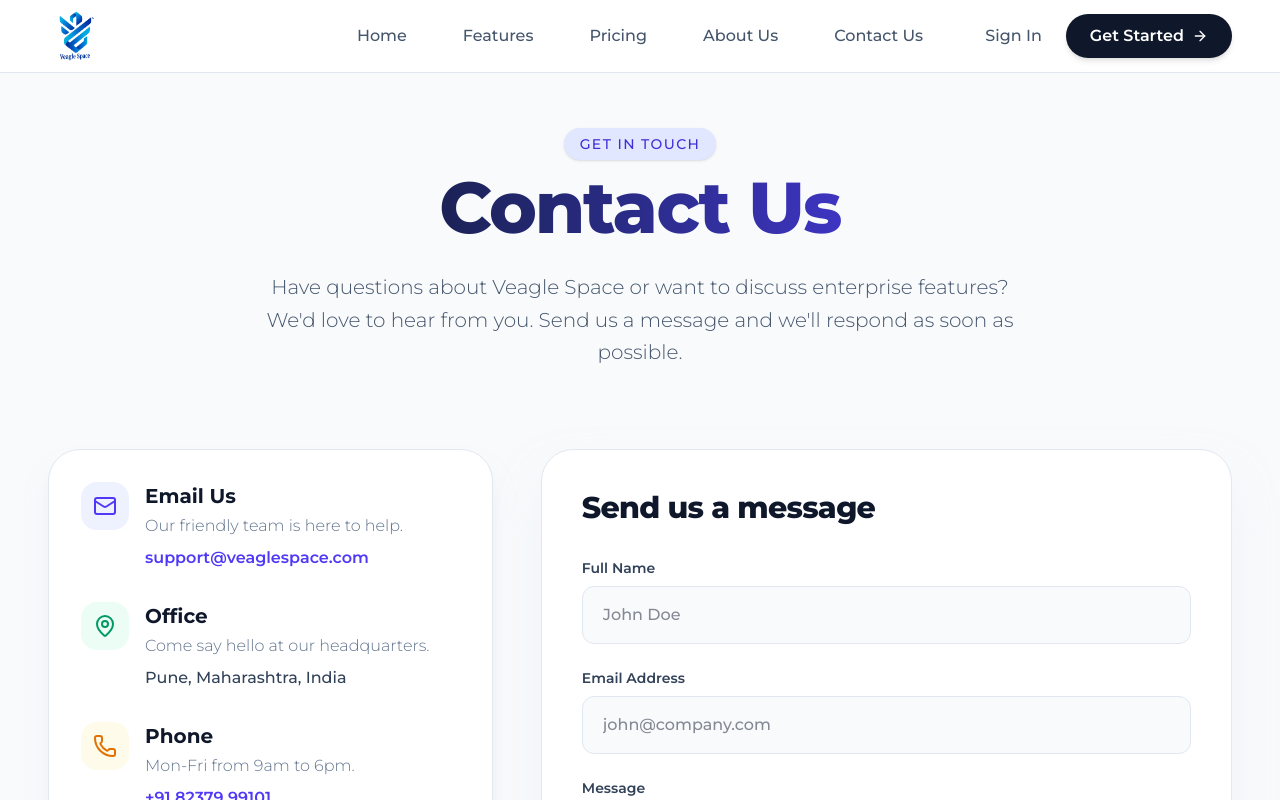
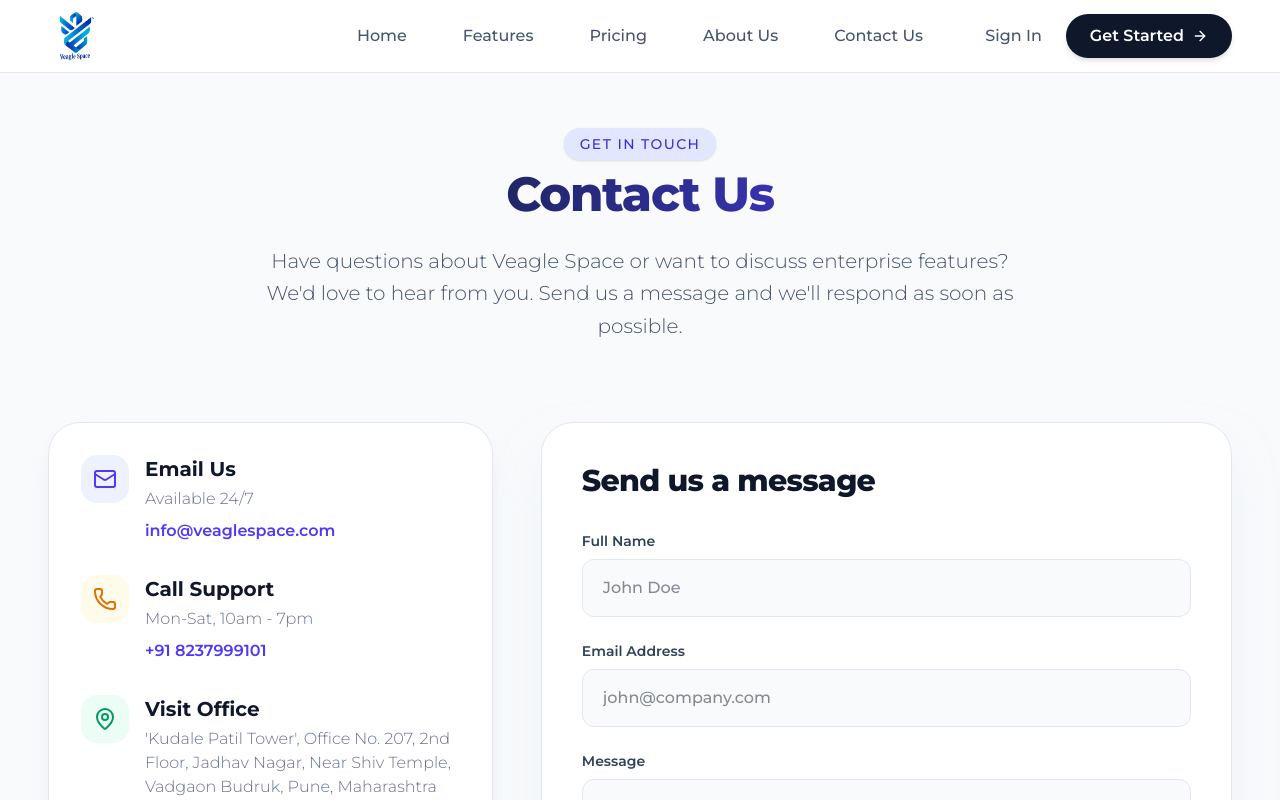
Before and after one commit to veaglespace-Tech/invoice-generator, a Next.js app in the folder client/: page /contact in a window 1280 px wide. Shown: the top 800 px of the page. Built offline with nearby package versions, Linux system fonts and the light colour scheme.

Commit message:
Update Contact Us details and reduce heading text size

```diff
--- a/client/src/app/contact/page.jsx
+++ b/client/src/app/contact/page.jsx
@@ -52,7 +52,7 @@ export default function ContactPage() {
           <div className="inline-flex items-center justify-center px-4 py-1.5 rounded-full bg-indigo-100 text-indigo-700 dark:bg-indigo-900/50 dark:text-indigo-300 font-medium text-sm mb-2 shadow-sm uppercase tracking-widest">
             Get in Touch
           </div>
-          <h1 className="text-5xl md:text-7xl font-extrabold tracking-tight leading-[1.1] text-transparent bg-clip-text bg-gradient-to-r from-slate-900 to-indigo-600 dark:from-white dark:to-indigo-400">
+          <h1 className="text-4xl md:text-5xl font-extrabold tracking-tight leading-[1.1] text-transparent bg-clip-text bg-gradient-to-r from-slate-900 to-indigo-600 dark:from-white dark:to-indigo-400">
             Contact Us
           </h1>
           <p className="text-xl text-slate-600 dark:text-slate-400 leading-relaxed font-light">
@@ -75,51 +75,48 @@ export default function ContactPage() {
                     Email Us
                   </h3>
                   <p className="text-slate-500 dark:text-slate-400 mb-2 font-light">
-                    Our friendly team is here to help.
+                    Available 24/7
                   </p>
                   <a
-                    href="mailto:support@veaglespace.com"
+                    href="mailto:info@veaglespace.com"
                     className="text-indigo-600 dark:text-indigo-400 font-semibold hover:underline"
                   >
-                    support@veaglespace.com
+                    info@veaglespace.com
                   </a>
                 </div>
               </div>
 
               <div className="flex items-start gap-4 mb-8">
+                <div className="w-12 h-12 bg-amber-50 dark:bg-amber-900/40 text-amber-600 dark:text-amber-400 rounded-2xl flex items-center justify-center shrink-0">
+                  <Phone className="w-6 h-6" />
+                </div>
+                <div>
+                  <h3 className="text-xl font-bold text-slate-900 dark:text-white mb-1">
+                    Call Support
+                  </h3>
+                  <p className="text-slate-500 dark:text-slate-400 mb-2 font-light">
+                    Mon-Sat, 10am - 7pm
+                  </p>
+                  <a
+                    href="tel:+918237999101"
+                    className="text-indigo-600 dark:text-indigo-400 font-semibold hover:underline"
+                  >
+                    +91 8237999101
+                  </a>
+                </div>
+              </div>
+
+              <div className="flex items-start gap-4">
                 <div className="w-12 h-12 bg-emerald-50 dark:bg-emerald-900/40 text-emerald-600 dark:text-emerald-400 rounded-2xl flex items-center justify-center shrink-0">
                   <MapPin className="w-6 h-6" />
                 </div>
                 <div>
                   <h3 className="text-xl font-bold text-slate-900 dark:text-white mb-1">
-                    Office
+                    Visit Office
                   </h3>
                   <p className="text-slate-500 dark:text-slate-400 mb-2 font-light">
-                    Come say hello at our headquarters.
+                    'Kudale Patil Tower', Office No. 207, 2nd Floor, Jadhav Nagar, Near Shiv Temple, Vadgaon Budruk, Pune, Maharashtra 411041<br/>India
                   </p>
-                  <p className="text-slate-700 dark:text-slate-300 font-medium">
-                    Pune, Maharashtra, India
-                  </p>
-                </div>
-              </div>
-
-              <div className="flex items-start gap-4">
-                <div className="w-12 h-12 bg-amber-50 dark:bg-amber-900/40 text-amber-600 dark:text-amber-400 rounded-2xl flex items-center justify-center shrink-0">
-                  <Phone className="w-6 h-6" />
-                </div>
-                <div>
-                  <h3 className="text-xl font-bold text-slate-900 dark:text-white mb-1">
-                    Phone
-                  </h3>
-                  <p className="text-slate-500 dark:text-slate-400 mb-2 font-light">
-                    Mon-Fri from 9am to 6pm.
-                  </p>
-                  <a
-                    href="tel:+918237999101"
-                    className="text-indigo-600 dark:text-indigo-400 font-semibold hover:underline"
-                  >
-                    +91 82379 99101
-                  </a>
                 </div>
               </div>
             </div>
```
